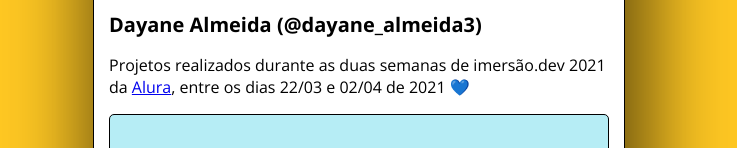
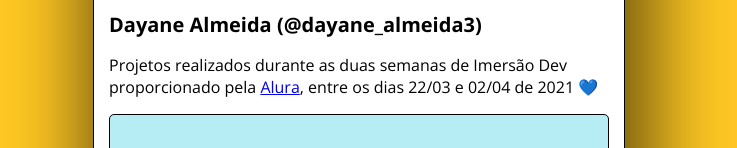
Before and after one commit to DayaneAlmeida/imersaodev-certificard, a plain HTML site: page index.html in a window 1280 px wide. Shown: the part 202-350 px from the top of the page, without its empty margins (281-1018 px from the left). Drawn offline with nearby package versions, Linux system fonts and the light colour scheme.

Commit message:
Update index.html

```diff
--- a/index.html
+++ b/index.html
@@ -19,7 +19,7 @@
     <img src="https://media-exp1.licdn.com/dms/image/C4E03AQGwumeX0vgnFw/profile-displayphoto-shrink_800_800/0/1541988293127?e=1623283200&v=beta&t=omjmZwAJpqJmqBo59vn-cEpmCSCaTWPvvr0mZMmVuyk" />
   </header>
   <h1> Dayane Almeida (@dayane_almeida3) </h1>
-    <p> Projetos realizados durante as duas semanas de imersão.dev 2021 da <a href="https://www.alura.com.br/" target="_blank"> Alura</a>, entre os dias 22/03 e 02/04 de 2021 💙</p>
+    <p> Projetos realizados durante as duas semanas de Imersão Dev proporcionado pela <a href="https://www.alura.com.br/" target="_blank"> Alura</a>, entre os dias 22/03 e 02/04 de 2021 💙</p></p>
 
   <div>
     <h2>Insígnias da imersao.dev</h2>
```
